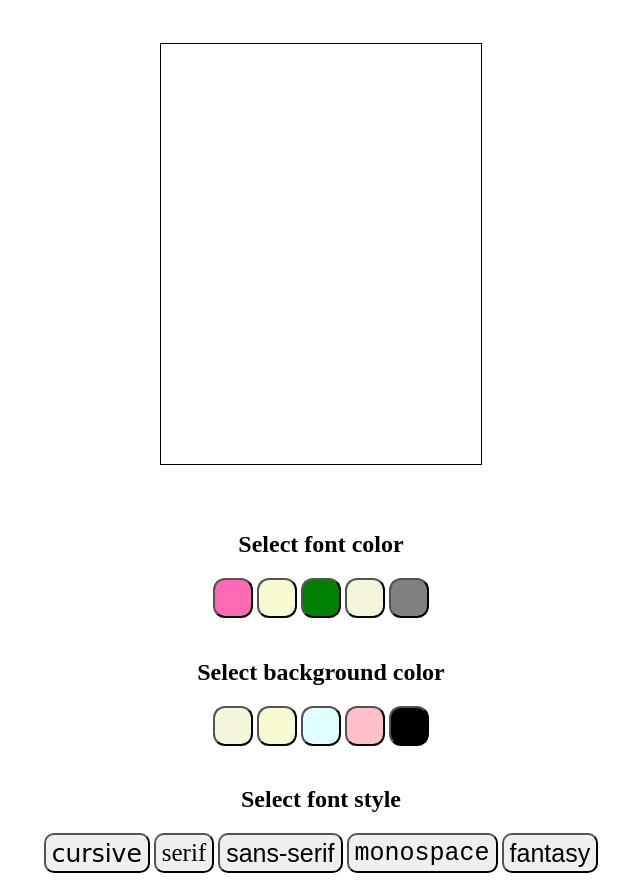
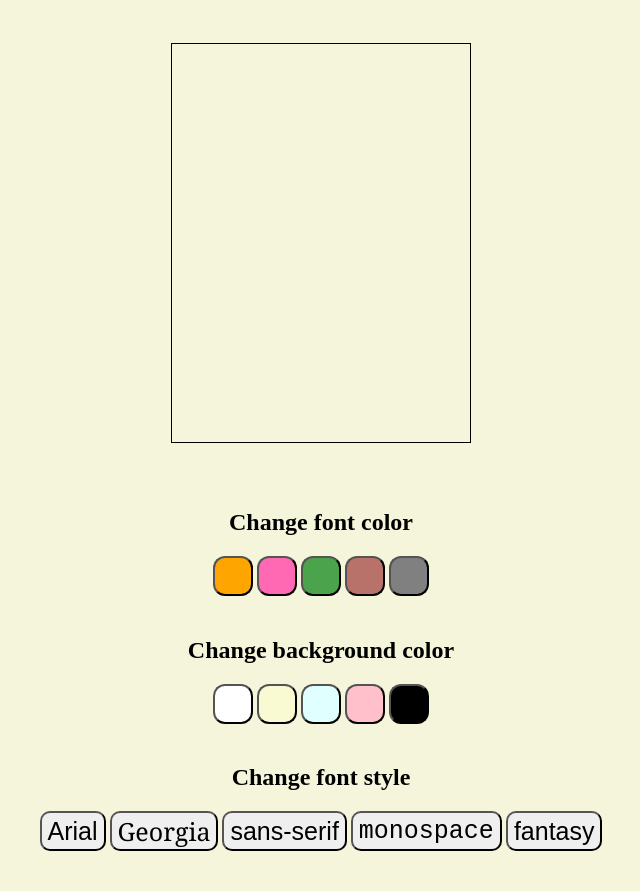
Before and after one commit to Harshit043-cpu/Brushify, a plain HTML site: page index.html in a window 1280 px wide. Shown: the part 73-964 px from the top of the page, without its empty margins (319-959 px from the left). After the commit the page ends 942 px from the top, so only its background shows below. Drawn offline with Linux system fonts and the light colour scheme.

Commit message:
added some styling

```diff
--- a/index.css
+++ b/index.css
@@ -1,22 +1,30 @@
 #box{
     width: 300px;
-    height: 400px;
+    min-height: 400px;
+    height: auto;
 
-    align-items: center;
-    justify-content: center;
     border: 1px solid black;
     font-size: 25px;
     padding: 10px;
 
-   max-width: 100%;
-    resize: both;
+    box-sizing: border-box;
+    overflow-wrap: break-word;
+
 }
 .color-btn{
     width: 40px;
     height: 40px;
     border-radius:30%;
+    cursor: pointer;
+    transition: transform 0.2s ease-out, box-shadow 0.2s ease;
+}
 
+.color-btn:hover,
+.fnt-btn:hover {
+    transform: scale(1.05);
+    box-shadow: 0 3px 8px rgba(0, 0, 0, 0.25);
 }
+
 #fnt-color, #fnt-backgroundcolor, #fnt-style{
 
     padding: 10px;
@@ -30,4 +38,10 @@
     cursor: pointer;
     vertical-align: middle;
     line-height: normal;
+    transition: transform 0.2s ease-out, box-shadow 0.2s ease;
 }
+
+body{
+
+    background-color: beige;
+}
--- a/index.html
+++ b/index.html
@@ -7,6 +7,7 @@
     <link rel="stylesheet" href="index.css">
 </head>
 <body>
+
     <center><h1>Brushify</h1>
     <br><br>
     <div id = "box" contenteditable="true"></div>
@@ -15,18 +16,18 @@
 
       <div id="second">
             <div id="fnt-color">
-                <h2>Select font color</h2>
-                <button class="color-btn" onclick="changeFontColor('pink')" style="background-color: hotpink;"></button>
-                <button class="color-btn" onclick="changeFontColor('yellow')" style="background-color: lightgoldenrodyellow;"></button>
-                <button class="color-btn" onclick="changeFontColor('green')" style="background-color: green;"></button>
-                <button class="color-btn" onclick="changeFontColor('white')"
-                    style="background-color: beige;"></button>
+                <h2>Change font color</h2>
+                <button class="color-btn" onclick="changeFontColor('orange')" style="background-color: orange;"></button>
+                <button class="color-btn" onclick="changeFontColor('hotpink')" style="background-color: hotpink;"></button>
+                <button class="color-btn" onclick="changeFontColor(' rgb(75, 163, 75)')" style="background-color: rgb(75, 163, 75);"></button>
+                <button class="color-btn" onclick="changeFontColor(' #982b2ba4')"
+                    style="background-color: #982b2ba4;"></button>
                 <button class="color-btn" onclick="changeFontColor('grey')" style="background-color: grey;"></button>
             </div>
             <div id="fnt-backgroundcolor">
-                <h2>Select background color</h2>
+                <h2>Change background color</h2>
                 <button class="color-btn" onclick="changeBackgroundColor('white')"
-                    style="background-color: beige;"></button>
+                    style="background-color: white;"></button>
                 <button class="color-btn" onclick="changeBackgroundColor('yellow')"
                     style="background-color: lightgoldenrodyellow;"></button>
                 <button class="color-btn" onclick="changeBackgroundColor('cyan')"
@@ -37,9 +38,9 @@
                     style="background-color: black;"></button>
             </div>
             <div id="fnt-style">
-                <h2>Select font style</h2>
-                <button class="fnt-btn" onclick="changeFontFamily('cursive')" style="font-family: cursive;">cursive</button>
-                <button class="fnt-btn" onclick="changeFontFamily('serif')" style="font-family: serif;">serif</button>
+                <h2>Change font style</h2>
+                <button class="fnt-btn" onclick="changeFontFamily('Arial, Helvetica, sans-serif')" style="font-family: Arial, Helvetica, sans-serif;">Arial</button>
+                <button class="fnt-btn" onclick="changeFontFamily('Georgia, Times New Roman, Times, serif')" style="font-family: Georgia, 'Times New Roman', Times, serif;">Georgia</button>
                 <button class="fnt-btn" onclick="changeFontFamily('sans-serif')" style="font-family: sans-serif;">sans-serif</button>
                 <button class="fnt-btn" onclick="changeFontFamily('monospace')" style="font-family: monospace;">monospace</button>
                 <button class="fnt-btn" onclick="changeFontFamily('fantasy')" style="font-family: fantasy;">fantasy</button>
```
